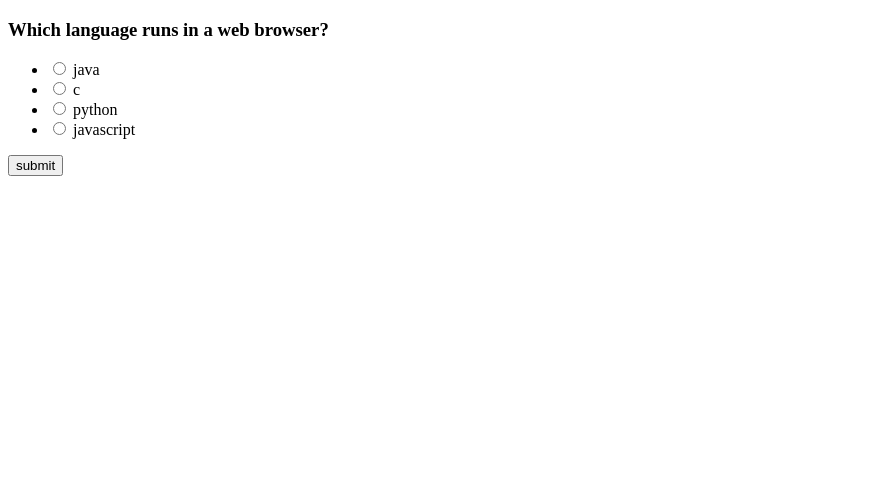
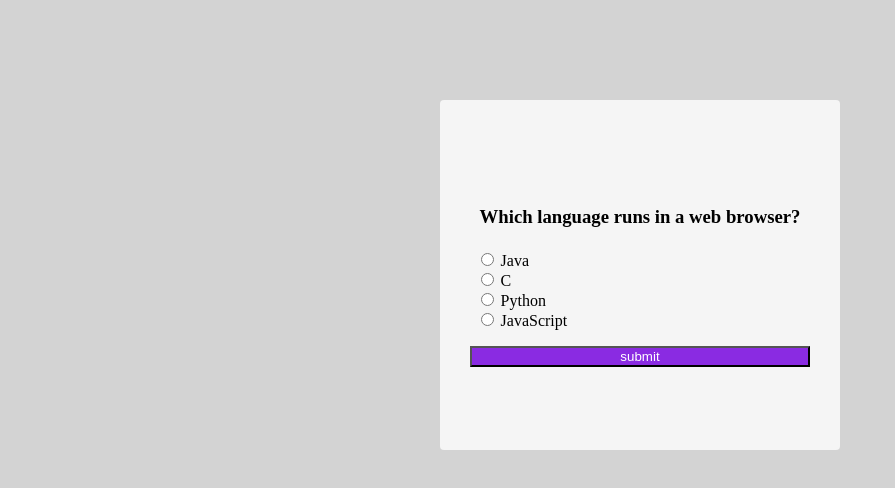
Before and after one commit to safiuddin37/CGC, a plain HTML site: page Quiz/quiz.html in a window 1280 px wide. Shown: the whole page, without its empty margins (0-895 px from the left). Drawn offline with Linux system fonts and the light colour scheme.

Commit message:
DOM -quiz

```diff
--- /dev/null
+++ b/Quiz/quiz.css
@@ -0,0 +1,62 @@
+*{
+    box-sizing: border-box;
+    /* margin-top: ; */
+    align-self: center;
+    /* justify-items: center; */
+    /* justify-content: center; */
+}
+body{
+    display: flex;
+    flex-direction: column;
+    justify-content: center;
+    align-items: center;
+    background-color: lightgray;
+    overflow: hidden;
+    margin-top: 100px;
+}
+.container{
+    display: flex;
+    flex-direction: column;
+    justify-content: center;
+    /* align-items: center; */
+    background-color: whitesmoke;
+    padding: 30px;
+    height: 350px;
+    width: 400px;
+    border-radius: 4px;
+}
+.option{
+    display: block;
+    /* justify-content:space-evenly; */
+}
+h3{
+    padding: 4px;
+}
+ul{
+    padding: 0;
+    /* display: flex;
+    flex-direction: column;
+    justify-content: space-between; */
+    list-style: none
+};
+ul li{
+    display: flex;
+    flex-direction: column;
+    margin: 1rem 0;
+
+}
+ul li label{
+    cursor: pointer;
+}
+button{
+    background-color: blueviolet;
+    width: 100%;
+    cursor: pointer;
+    color: white;
+    display: block;
+    /* align-items:flex-start/; */
+
+}
+button :hover{
+    background-color: rgb(59, 21, 97);
+}
--- a/Quiz/quiz.html
+++ b/Quiz/quiz.html
@@ -1,9 +1,10 @@
 <!DOCTYPE html>
 <html lang="en">
   <head>
-    <meta charset="UTF-8">
-    <meta name="viewport" content="width=device-width, initial-scale=1.0">
+    <meta charset="UTF-8" />
+    <meta name="viewport" content="width=device-width, initial-scale=1.0" />
     <title>Quiz</title>
+    <link rel="stylesheet" href="quiz.css">
   </head>
   <body>
     <div class="container" id="main">
@@ -11,24 +12,25 @@
         <h3 id="question">Which language runs in a web browser?</h3>
         <ul>
           <li>
-                    <input type="radio" name="answer" id="a">
+            <input type="radio" name="answer" id="a" class="answer" />
             <label for="a" id="a_text">java</label>
           </li>
           <li>
-                    <input type="radio" name="answer" id="b">
+            <input type="radio" name="answer" id="b" class="answer" />
             <label for="b" id="b_text">c</label>
           </li>
           <li>
-                    <input type="radio" name="answer" id="c">
+            <input type="radio" name="answer" id="c" class="answer" />
             <label for="c" id="c_text">python</label>
           </li>
           <li>
-                    <input type="radio" name="answer" id="d">
+            <input type="radio" name="answer" id="d" class="answer" />
             <label for="d" id="d_text">javascript</label>
           </li>
         </ul>
       </div>
-        <button id="submit">submit </button>
+      <button id="submit">submit</button>
     </div>
+    <script src="quiz.js"></script>
   </body>
   </html>
--- a/Quiz/quiz.js
+++ b/Quiz/quiz.js
@@ -1,5 +1,85 @@
-const questions=[
-    {
+const questions = [
+  {
+    question: "Which language runs in a web browser?",
+    a: "Java",
+    b: "C",
+    c: "Python",
+    d: "JavaScript",
+    correct: "d",
+  },
+  {
+    question: "What does CSS stand for?",
+    a: "Central Style Sheets",
+    b: "Cascading Style Sheets",
+    c: "Cascading Simple Sheets",
+    d: "Cars SUVs Sailboats",
+    correct: "b",
+  },
+  {
+    question: "What does HTML stand for?",
+    a: "Hypertext Markup Language",
+    b: "Hypertext Markdown Language",
+    c: "Hyperloop Machine Language",
+    d: "Helicopters Terminals Motorboats Lamborginis",
+    correct: "a",
+  },
+  {
+    question: "What year was JavaScript launched?",
+    a: "1996",
+    b: "1995",
+    c: "1994",
+    d: "none of the above",
+    correct: "b",
+  },
+];
+const quiz = document.getElementById('main');
+const questionel = document.getElementById('question');
+const answerels = document.querySelectorAll('.answer');
+const atext = document.getElementById('a_text');
+const btext = document.getElementById('b_text');
+const ctext = document.getElementById('c_text');
+const dtext = document.getElementById('d_text');
+const submit = document.getElementById('submit');
+const deselectselection = () => {
+  answerels.forEach((answerel) => {
+    answerel.checked=false;
+  });
+};
+let currentquiz = 0;
+let score = 0;
+loadquiz();
+function loadquiz() {
+  deselectselection();
+  let currentquizdata = questions[currentquiz];
+  questionel.innerText = currentquizdata.question;
+  atext.innerText = currentquizdata.a;
+  btext.innerText = currentquizdata.b;
+  ctext.innerText = currentquizdata.c;
+  dtext.innerText = currentquizdata.d;
+}
 
+function selectedanswer() {
+  let answer;
+  answerels.forEach(answerel => {
+    if (answerel.checked===true) {
+      answer = answerel.id;
     }
-]
+});
+return answer;
+}
+submit.addEventListener("click", () => {
+  let answer = selectedanswer();
+  if (answer) {
+    if (answer === questions[currentquiz].correct) {
+      score++;
+    }
+    currentquiz++;
+  }
+  if (currentquiz < questions.length) {
+    loadquiz();
+  } else {
+    quiz.innerHTML=`
+        <h3>You answered ${score}/${questions.length} questions correctly</h3>
+        `;
+  }
+});
```
Lines whose indentation alone changed are shown as unchanged.
